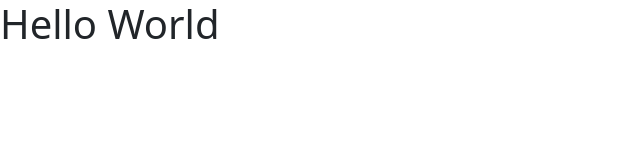
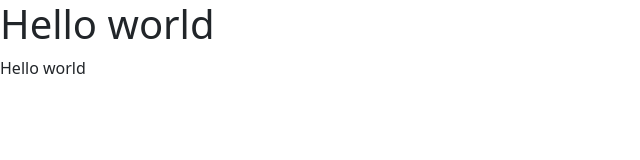
Before and after one commit to gabe-lepo/portfolio-site, a React (Create React App) app: page / in a window 1280 px wide. Shown: the top 160 px of the page, without its empty margins (0-640 px from the left). Built offline with nearby package versions, Linux system fonts and the light colour scheme.

Commit message:
test changes

```diff
--- a/src/pages/Home.tsx
+++ b/src/pages/Home.tsx
@@ -1,7 +1,10 @@
-import React from "react";
+
 
 export default function Home() {
    return(
-      <h1>Hello World</h1>
+      <>
+         <h1>Hello world</h1>
+         <p>Hello world</p>
+      </>
    );
 };
```
